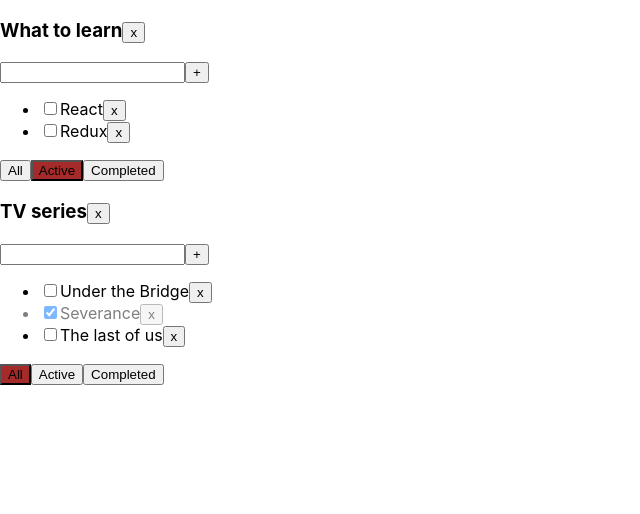
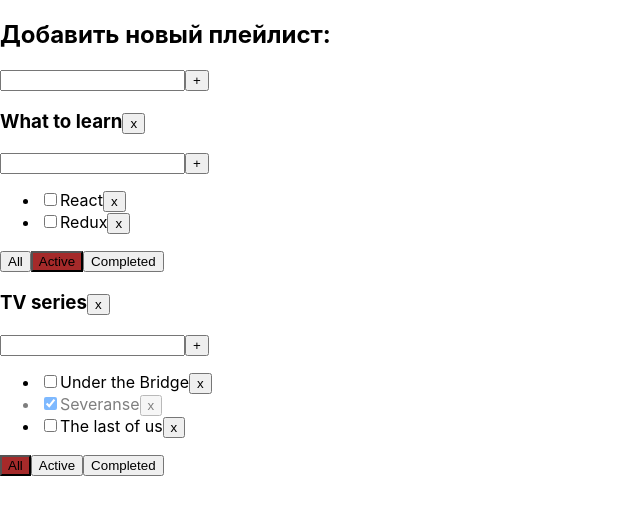
Before and after one commit to polozovaanastasia/todo-list, a React (Create React App) app: page / in a window 1280 px wide. Shown: the top 514 px of the page, without its empty margins (0-640 px from the left). Built offline with nearby package versions, Linux system fonts and the light colour scheme.

Commit message:
add new todolists.

```diff
--- a/src/App.tsx
+++ b/src/App.tsx
@@ -2,9 +2,10 @@
 import Todolist, { taskType } from "./components/Todolist/Todolist";
 import { v1 } from "uuid";
 import "./App.css";
+import AddItemForm from "./components/AddItemForm/AddItemForm";
 
 export type filterValuesType = "all" | "active" | "done";
-type todolistsType = {
+type todolistType = {
     id: string;
     title: string;
     filter: filterValuesType;
@@ -54,7 +55,7 @@
     const todolistsId1 = v1();
     const todolistsId2 = v1();
 
-    let [todolists, setTodolists] = useState<Array<todolistsType>>([
+    let [todolists, setTodolists] = useState<Array<todolistType>>([
         {
             id: todolistsId1,
             title: "What to learn",
@@ -77,7 +78,7 @@
         ],
         [todolistsId2]: [
             { id: v1(), title: "Under the Bridge", isDone: false },
-            { id: v1(), title: "Severance", isDone: true },
+            { id: v1(), title: "Severanse", isDone: true },
             { id: v1(), title: "The last of us", isDone: false },
         ],
     });
@@ -92,8 +93,30 @@
         setTasks({ ...tasksObj });
     };
 
+    const createTodolist = (title: string) => {
+        const newTodolistId = v1();
+        let newTodolist: todolistType = {
+            id: newTodolistId,
+            title: title,
+            filter: "all",
+        };
+
+        let udatedTodolists = [...todolists, newTodolist];
+        setTodolists([...udatedTodolists]);
+        setTasks({ ...tasksObj, [newTodolistId]: [] }); // я не понимаю этот синтаксис.
+
+        // setTasks(prevTasks => ({
+        //     ...prevTasks, // Сохраняем предыдущее состояние
+        //     [newTodolistId]: []
+        // }));
+    };
+
     return (
         <div className="App">
+            <div>
+                <h2>Добавить новый плейлист:</h2>
+                <AddItemForm addTask={addTask} createList={createTodolist} />
+            </div>
             {todolists.map((tl) => {
                 let tasksForTodoList = tasksObj[tl.id];
                 if (tl.filter === "active") {
@@ -119,6 +142,7 @@
                         changeTaskIsDone={changeTaskIsDone}
                         filter={tl.filter}
                         removeTodolist={removeTodolist}
+                        createTodolist={createTodolist}
                     />
                 );
             })}
--- /dev/null
+++ b/src/components/AddItemForm/AddItemForm.tsx
@@ -0,0 +1,58 @@
+import { useState } from "react";
+
+type AddItemFormPropsType = {
+    todolistId?: string;
+    addTask: (title: string, todolistId: string) => void;
+    createList: (title: string) => void;
+};
+
+function AddItemForm({
+    todolistId,
+    addTask,
+    createList,
+}: AddItemFormPropsType) {
+    let [title, setTitle] = useState("");
+    let [error, setError] = useState<null | string>(null);
+
+    const onNewTitleChangeHandler = (
+        e: React.ChangeEvent<HTMLInputElement>
+    ) => {
+        setTitle(e.currentTarget.value);
+    };
+
+    const onKeyUpHandler = (e: React.KeyboardEvent<HTMLInputElement>) => {
+        setError(null);
+        if (e.ctrlKey && e.key === "Enter") {
+            // addTaskHandler();
+            addHandler();
+        }
+    };
+
+    const addHandler = () => {
+        title = title.trim();
+
+        if (title === "") {
+            setError("Task Title is required");
+            return;
+        }
+
+        todolistId ? addTask(title, todolistId) : createList(title);
+        setTitle("");
+    };
+
+    return (
+        <div>
+            <input
+                type="text"
+                value={title}
+                onChange={onNewTitleChangeHandler}
+                onKeyUp={onKeyUpHandler}
+                className={error ? "error" : ""}
+            />
+            <button onClick={addHandler}>+</button>
+            {error && <div className="error-message">{error}</div>}
+        </div>
+    );
+}
+
+export default AddItemForm;
--- a/src/components/Todolist/Todolist.tsx
+++ b/src/components/Todolist/Todolist.tsx
@@ -1,5 +1,5 @@
-import { useState } from "react";
 import { filterValuesType } from "../../App";
+import AddItemForm from "../AddItemForm/AddItemForm";
 
 export type taskType = {
     id: string;
@@ -17,71 +17,47 @@
     changeTaskIsDone: (id: string, isDone: boolean, todolistId: string) => void;
     filter: filterValuesType;
     removeTodolist: (todolistId: string) => void;
+    createTodolist: (title: string) => void;
 };
 
-function Todolist(props: propsType) {
-    let [newTaskTitle, setNewTaskTitle] = useState("");
-    let [error, setError] = useState<null | string>(null);
+function Todolist({
+    id,
+    title,
+    tasks,
+    removeTask,
+    addTask,
+    changeFilter,
+    changeTaskIsDone,
+    filter,
+    removeTodolist,
+    createTodolist,
+}: propsType) {
+    const onAllClickHandler = () => changeFilter("all", id);
+    const onActiveClickHandler = () => changeFilter("active", id);
+    const onDoneClickHandler = () => changeFilter("done", id);
 
-    const addTask = () => {
-        newTaskTitle = newTaskTitle.trim();
-
-        if (newTaskTitle === "") {
-            setError("Task Title is required");
-            return;
-        }
-        props.addTask(newTaskTitle, props.id);
-        setNewTaskTitle("");
-    };
-
-    const onNewTaskTitleChangeHandler = (
-        e: React.ChangeEvent<HTMLInputElement>
-    ) => {
-        setNewTaskTitle(e.currentTarget.value);
-    };
-
-    const onAddTaskKeyUp = (e: React.KeyboardEvent<HTMLInputElement>) => {
-        setError(null);
-        if (e.ctrlKey && e.key === "Enter") {
-            addTask();
-        }
-    };
-
-    const onAllClickHandler = () => props.changeFilter("all", props.id);
-    const onActiveClickHandler = () => props.changeFilter("active", props.id);
-    const onDoneClickHandler = () => props.changeFilter("done", props.id);
-
-    const removeTodolistHandler = () => props.removeTodolist(props.id);
+    const removeTodolistHandler = () => removeTodolist(id);
+    const createTodolistHandler = (title: string) => createTodolist(title);
 
     return (
         <div>
             <h3>
-                {props.title}
+                {title}
                 <button onClick={removeTodolistHandler}>x</button>
             </h3>
-            <div>
-                <input
-                    type="text"
-                    value={newTaskTitle}
-                    onChange={onNewTaskTitleChangeHandler}
-                    onKeyUp={onAddTaskKeyUp}
-                    className={error ? "error" : ""}
-                />
-                <button onClick={addTask}>+</button>
-                {error && <div className="error-message">{error}</div>}
-            </div>
+
+            <AddItemForm
+                todolistId={id}
+                addTask={addTask}
+                createList={createTodolistHandler}
+            />
+
             <ul>
-                {props.tasks.map((task) => {
-                    const onRemoveTaskHandler = () =>
-                        props.removeTask(task.id, props.id);
+                {tasks.map((task) => {
+                    const onRemoveTaskHandler = () => removeTask(task.id, id);
                     const onChangeIsDoneHandler = (
                         e: React.ChangeEvent<HTMLInputElement>
-                    ) =>
-                        props.changeTaskIsDone(
-                            task.id,
-                            e.currentTarget.checked,
-                            props.id
-                        );
+                    ) => changeTaskIsDone(task.id, e.currentTarget.checked, id);
                     return (
                         <li
                             key={task.id}
@@ -99,7 +75,7 @@
                         </li>
                     );
                 })}
-                {!props.tasks.length && (
+                {!tasks.length && (
                     <div className="error-message">
                         No tasks in the selected category
                     </div>
@@ -107,19 +83,19 @@
             </ul>
             <div>
                 <button
-                    className={props.filter === "all" ? "active-filter" : ""}
+                    className={filter === "all" ? "active-filter" : ""}
                     onClick={onAllClickHandler}
                 >
                     All
                 </button>
                 <button
-                    className={props.filter === "active" ? "active-filter" : ""}
+                    className={filter === "active" ? "active-filter" : ""}
                     onClick={onActiveClickHandler}
                 >
                     Active
                 </button>
                 <button
-                    className={props.filter === "done" ? "active-filter" : ""}
+                    className={filter === "done" ? "active-filter" : ""}
                     onClick={onDoneClickHandler}
                 >
                     Completed
```
